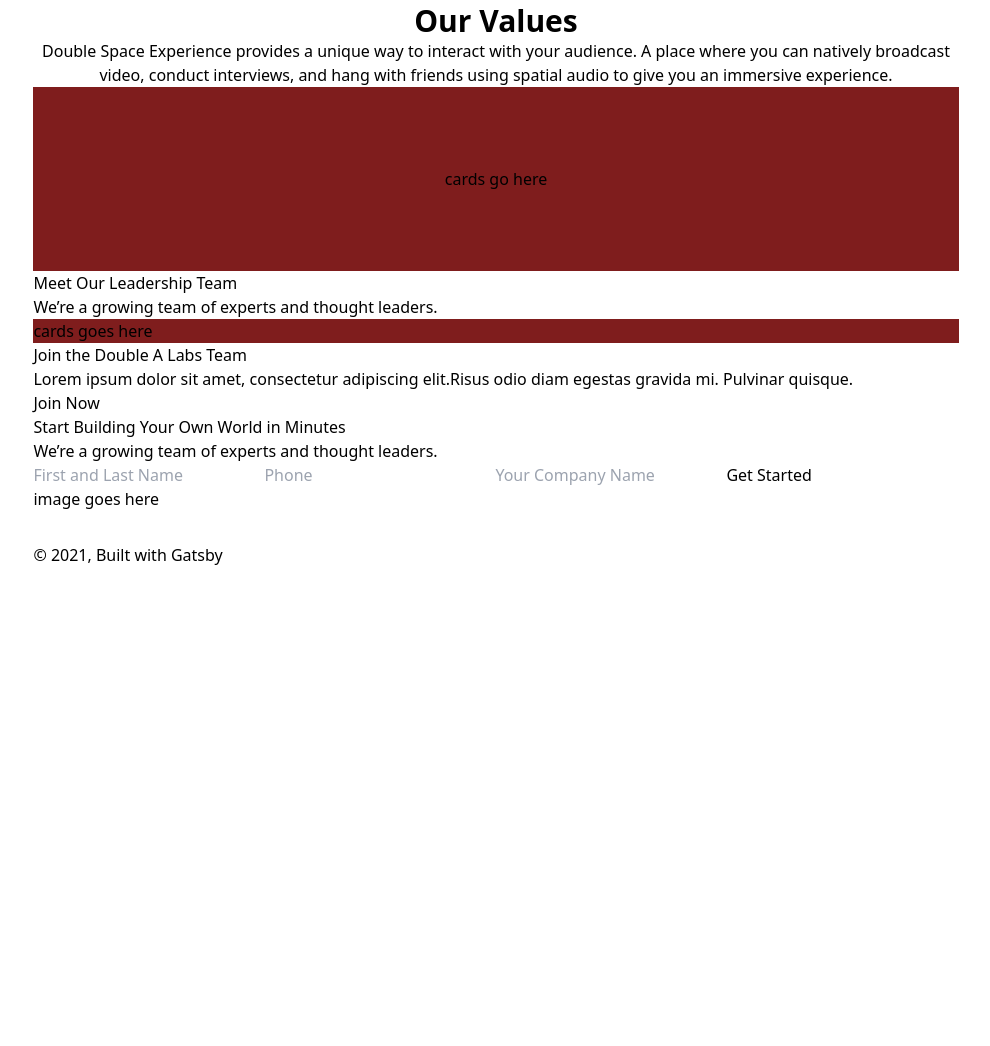
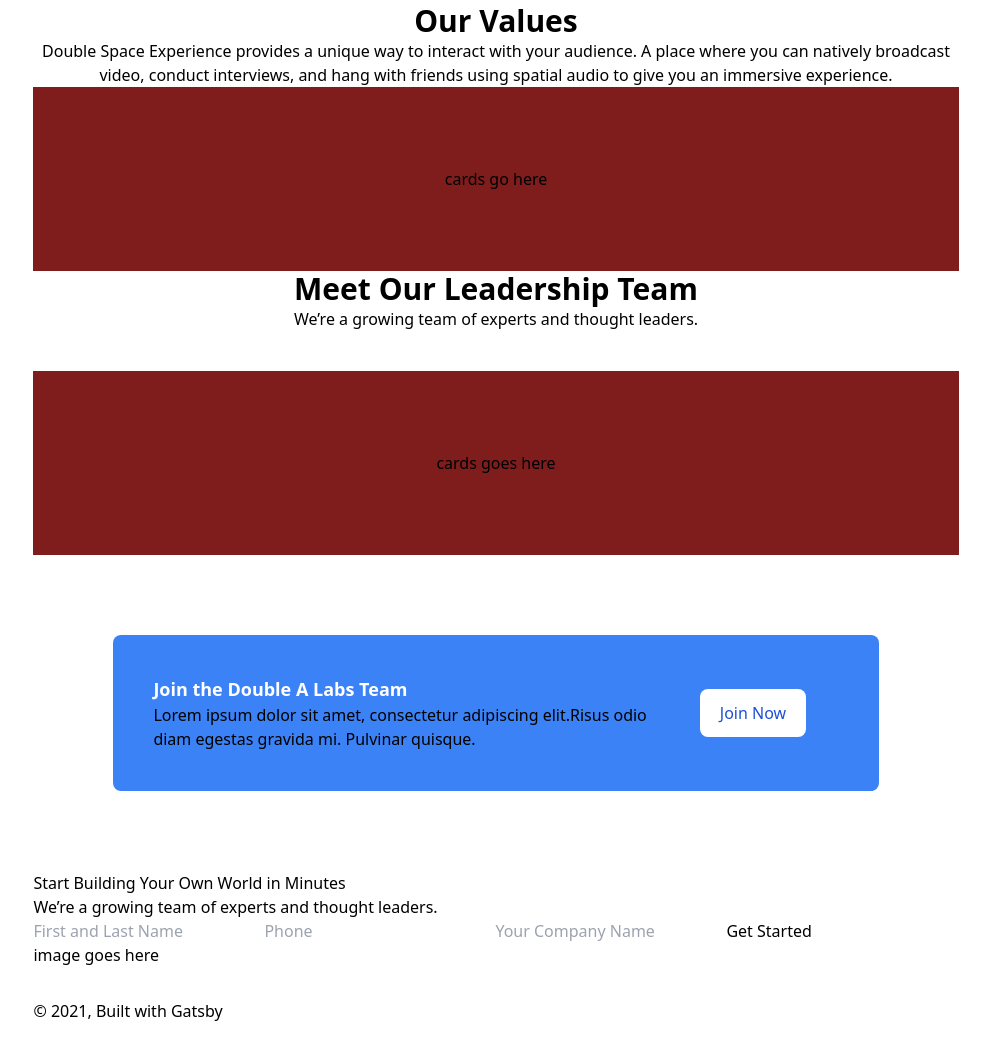
Before and after one commit to acostahf/Double-A-Labs, a Gatsby site: page / in a window 1280 px wide. Shown: the part 2235-3281 px from the top of the page, without its empty margins (144-1134 px from the left). Before the commit the page ends 2825 px from the top, so only its background shows below. Built offline with nearby package versions, Linux system fonts and the light colour scheme; Gatsby itself is replaced by a stand-in of ours.

```diff
--- a/src/components/sectionSix.js
+++ b/src/components/sectionSix.js
@@ -3,20 +3,30 @@
 const SectionSix = () => {
   return (
     <div>
-      <div>
-        <h1>Meet Our Leadership Team</h1>
+      <div className="text-center pb-10">
+        <h1 className="font-black text-3xl">Meet Our Leadership Team</h1>
         <p>We’re a growing team of experts and thought leaders.</p>
       </div>
-      <div className="bg-red-900">cards goes here</div>
+      <div className="bg-red-900 p-20 text-center">cards goes here</div>
 
-      <div>
-        <div>
-          <h1>Join the Double A Labs Team</h1>
-          <p>
-            Lorem ipsum dolor sit amet, consectetur adipiscing elit.Risus odio
-            diam egestas gravida mi. Pulvinar quisque.
-          </p>
-          <button>Join Now</button>
+      <div className="p-20 ">
+        <div className="bg-blue-500 rounded-lg p-10 flex ">
+          <div className="w-3/4">
+            <h1 className="text-white font-bold text-lg">
+              Join the Double A Labs Team
+            </h1>
+            <p>
+              Lorem ipsum dolor sit amet, consectetur adipiscing elit.Risus odio
+              diam egestas gravida mi. Pulvinar quisque.
+            </p>
+          </div>
+          <div className="flex justify-center items-center w-1/4">
+            <div>
+              <button className="px-5 py-3 bg-white text-blue-700 rounded-lg ">
+                Join Now
+              </button>
+            </div>
+          </div>
         </div>
       </div>
     </div>
```
